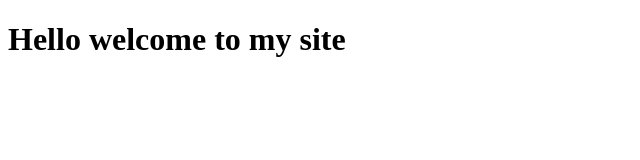
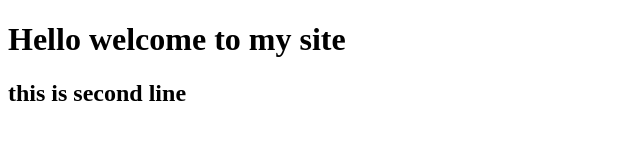
Before and after one commit to ciuser7111/test, a plain HTML site: page index.html in a window 1280 px wide. Shown: the whole page, without its empty margins (0-640 px from the left). Drawn offline with Linux system fonts and the light colour scheme.

Commit message:
changes 3

```diff
--- a/index.html
+++ b/index.html
@@ -7,6 +7,7 @@
 </head>
 <body>
 	<h1>Hello welcome to my site </h1>
+	<h2> this is second line </h2>
 
 </body>
 </html>
--- /dev/null
+++ b/style.css
@@ -0,0 +1,3 @@
+body{
+	background: red;
+}
```
